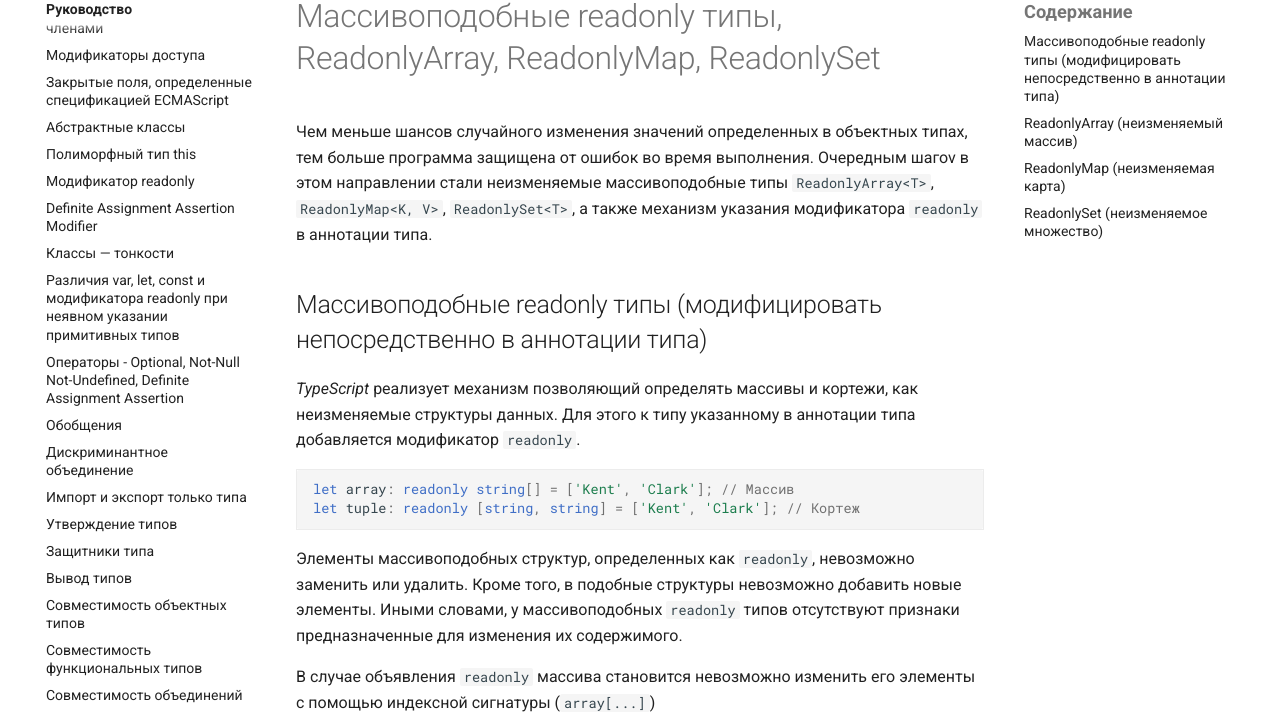
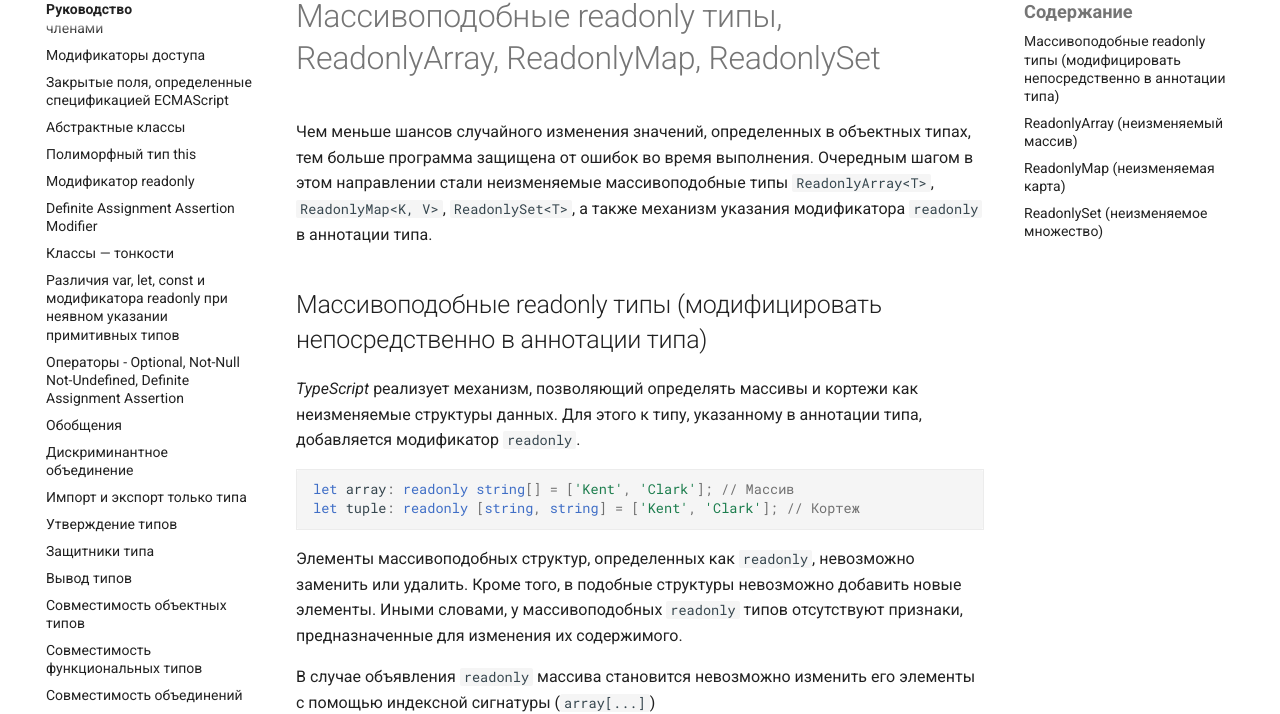
Before and after one commit to xsltdev/scriptdev.ru, an MkDocs documentation site: the page built from docs/guide/046.md, in a window 1280 px wide and 1400 px high. Shown: the part 150-864 px from the top of the window. Built offline with MkDocs 1.6.1 and Material for MkDocs 9.7.7, drawn with Linux system fonts in a browser that asks for light colours; comment, search, counter and statistics services are not loaded; some of the changed text lies outside the part shown.

Commit message:
edited mistakes

````diff
--- a/docs/guide/046.md
+++ b/docs/guide/046.md
@@ -1,17 +1,17 @@
 # Массивоподобные readonly типы, ReadonlyArray, ReadonlyMap, ReadonlySet
 
-Чем меньше шансов случайного изменения значений определенных в объектных типах, тем больше программа защищена от ошибок во время выполнения. Очередным шагоv в этом направлении стали неизменяемые массивоподобные типы `ReadonlyArray<T>`, `ReadonlyMap<K, V>`, `ReadonlySet<T>`, а также механизм указания модификатора `readonly` в аннотации типа.
+Чем меньше шансов случайного изменения значений, определенных в объектных типах, тем больше программа защищена от ошибок во время выполнения. Очередным шагом в этом направлении стали неизменяемые массивоподобные типы `ReadonlyArray<T>`, `ReadonlyMap<K, V>`, `ReadonlySet<T>`, а также механизм указания модификатора `readonly` в аннотации типа.
 
 ## Массивоподобные readonly типы (модифицировать непосредственно в аннотации типа)
 
-_TypeScript_ реализует механизм позволяющий определять массивы и кортежи, как неизменяемые структуры данных. Для этого к типу указанному в аннотации типа добавляется модификатор `readonly`.
+_TypeScript_ реализует механизм, позволяющий определять массивы и кортежи как неизменяемые структуры данных. Для этого к типу, указанному в аннотации типа, добавляется модификатор `readonly`.
 
 ```ts
 let array: readonly string[] = ['Kent', 'Clark']; // Массив
 let tuple: readonly [string, string] = ['Kent', 'Clark']; // Кортеж
 ```
 
-Элементы массивоподобных структур, определенных как `readonly`, невозможно заменить или удалить. Кроме того, в подобные структуры невозможно добавить новые элементы. Иными словами, у массивоподобных `readonly` типов отсутствуют признаки предназначенные для изменения их содержимого.
+Элементы массивоподобных структур, определенных как `readonly`, невозможно заменить или удалить. Кроме того, в подобные структуры невозможно добавить новые элементы. Иными словами, у массивоподобных `readonly` типов отсутствуют признаки, предназначенные для изменения их содержимого.
 
 В случае объявления `readonly` массива становится невозможно изменить его элементы с помощью индексной сигнатуры (`array[...]`)
 
@@ -55,7 +55,7 @@
 type B = Readonly<[string, boolean]>;
 ```
 
-Благодаря данному механизму в сочетании с механизмом множественного распространения (`spread`), становится возможным типизировать сложные сценарии, одним из которых является реализация известной всем функции `concat` способной объединить не только массивы, но и кортежи.
+Благодаря данному механизму в сочетании с механизмом множественного распространения (`spread`), становится возможным типизировать сложные сценарии, одним из которых является реализация известной всем функции `concat`, способной объединить не только массивы, но и кортежи.
 
 ```ts
 type A = readonly unknown[];
@@ -116,7 +116,7 @@
 
 ## ReadonlySet<T> (неизменяемое множество)
 
-Аналогично другим структурам данных предназначенных только для чтения, расширенный тип `ReadonlySet<T>` не имеет методов, способных его изменить.
+Аналогично другим структурам данных, предназначенных только для чтения, расширенный тип `ReadonlySet<T>` не имеет методов, способных его изменить.
 
 ```ts
 let set: ReadonlySet<number> = new Set([0, 1, 2]);
````
Also changed, not shown: other parts of docs/guide/046.md (+1 -1 lines).
